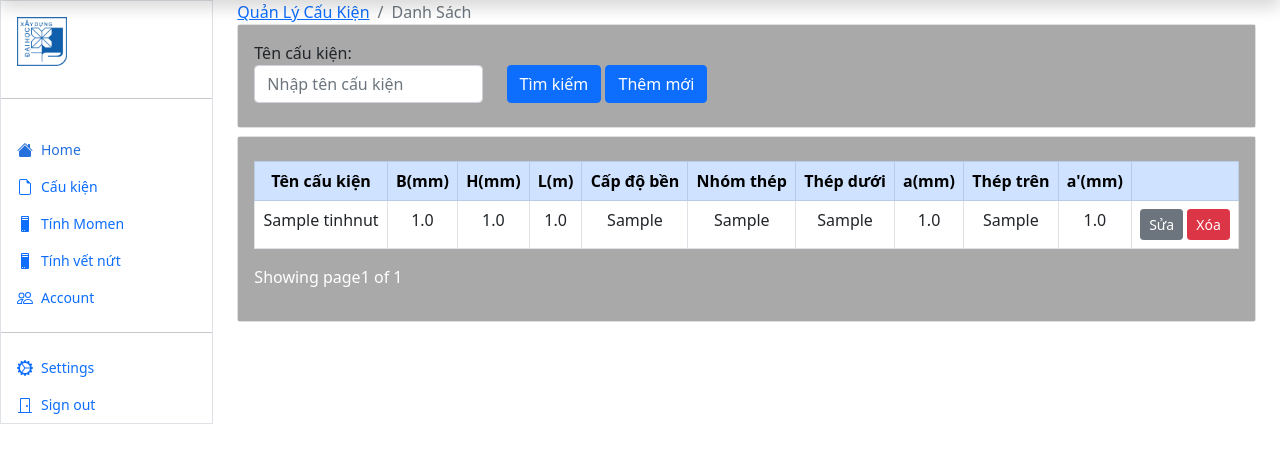
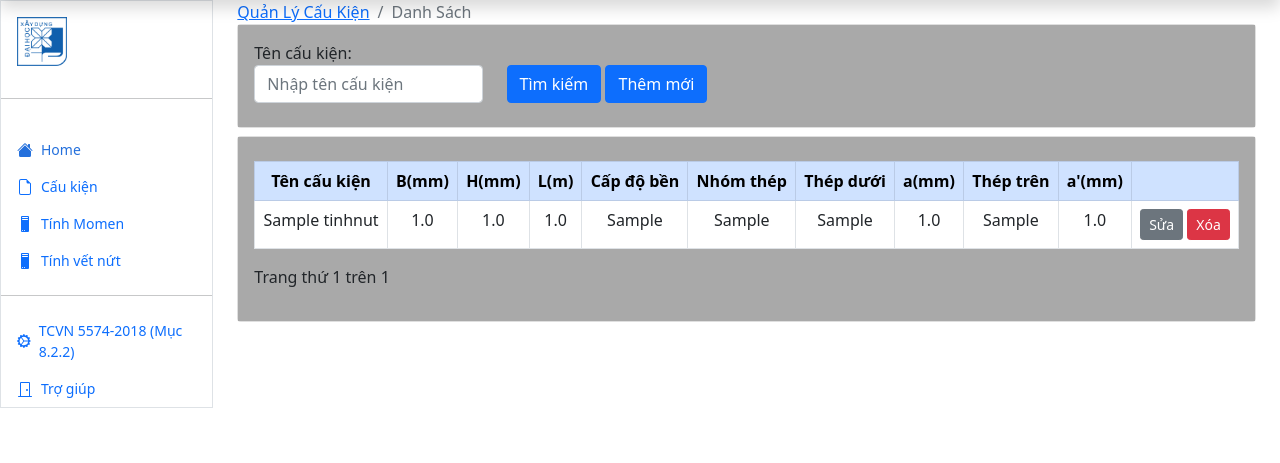
Before and after one commit to loizigg/DATN, a Django app: page /caukien in a window 1280 px wide. Shown: the part 48-511 px from the top of the page. Run offline with Django 5.2, Linux system fonts and the light colour scheme; tables that the repository leaves empty hold one stand-in row (values such as "Sample post"); some libraries are stand-ins or nearby versions.

Commit message:
finalcode

```diff
--- a/DATNTin/Webtinhnut/urls.py
+++ b/DATNTin/Webtinhnut/urls.py
@@ -9,4 +9,5 @@ urlpatterns = [
     path('tinhmomen',views.tinhmomen,name='tinhmomen'),
     path('tinhvetvut',views.tinhvetnut,name='tinhvetnut'),
     path('export-excel',views.export_excel,name='export-excel'),
+    path('help',views.help_tt,name='help')
 ]
--- a/DATNTin/Webtinhnut/views.py
+++ b/DATNTin/Webtinhnut/views.py
@@ -463,7 +463,8 @@ def export_excel(request):
     # Thêm nội dung cho file Excel vào response (tùy chọn)
 
     return response
-
+def help_tt(request):
+    return render(request,'help.html')
 def get_connection():
     connection = psycopg2.connect(
             user="postgres",
--- a/DATNTin/template/Webtinhnut/caukien.html
+++ b/DATNTin/template/Webtinhnut/caukien.html
@@ -69,18 +69,18 @@
                     </tbody>
                 </table>
                 <div class="pagination-container">
-                    <div class="" style="color: white;">
-                        Showing page{{ page_obj.number }} of {{ page_obj.paginator.num_pages }}
+                    <div class="">
+                        Trang thứ {{ page_obj.number }} trên {{ page_obj.paginator.num_pages }}
                     </div>
 
                     <ul class="pagination align-right float-end mr-auto">
                     {% if page_obj.has_previous %}
-                        <li{% if page_obj.number == 1 %} class="page-item active"{% endif %}><a class="page-link" href = "?page=1">&laquo; 1</a></li>
-                        <li class= "page-item"><a class="page-link" href="?page={{ page_obj.previous_page_number }}">Previous</a></li>
+                        <li{% if page_obj.number == 1 %} class="page-item active"{% endif %}><a class="btn btn-sm btn-primary" href = "?page=1">&laquo; 1</a></li>
+                        <li class= "page-item"><a class="btn btn-sm btn-primary" href="?page={{ page_obj.previous_page_number }}">Previous</a></li>
                     {% endif %}
                     {% if page_obj.has_next %}
-                        <li class"page-item"><a class="page-link" href="?page={{ page_obj.next_page_number }}">Next</a></li>
-                        <li class"page-item"><a class="page-link" href="?page={{ page_obj.paginator.num_pages }}">{{ page_obj.paginator.num_pages}} &raquo;</a></li>
+                        <li class"page-item"><a class="btn btn-sm btn-primary" href="?page={{ page_obj.next_page_number }}">Next</a></li>
+                        <li class"page-item"><a class="btn btn-sm btn-primary" href="?page={{ page_obj.paginator.num_pages }}">{{ page_obj.paginator.num_pages}} &raquo;</a></li>
                     {% endif %}
                     </ul>
                 </div>
--- a/DATNTin/template/partials/_sidebar.html
+++ b/DATNTin/template/partials/_sidebar.html
@@ -33,25 +33,19 @@
             Tính vết nứt
           </a>
         </li>
-        <li class="nav-item">
-          <a class="nav-link d-flex align-items-center gap-2" href="#">
-            <svg class="bi"><use xlink:href="#people"/></svg>
-            Account
-          </a>
-        </li>
       <hr class="my-3">
 
       <ul class="nav flex-column mb-auto">
         <li class="nav-item">
-          <a class="nav-link d-flex align-items-center gap-2" href="#">
+          <a class="nav-link d-flex align-items-center gap-2" href="https://rds.com.vn/TCXD1/TCVN5574-2018.pdf">
             <svg class="bi"><use xlink:href="#gear-wide-connected"/></svg>
-            Settings
+            TCVN 5574-2018 (Mục 8.2.2)
           </a>
         </li>
         <li class="nav-item">
-          <a class="nav-link d-flex align-items-center gap-2" href="#">
+          <a class="nav-link d-flex align-items-center gap-2" href="{% url "help" %}">
             <svg class="bi"><use xlink:href="#door-closed"/></svg>
-            Sign out
+            Trợ giúp
           </a>
         </li>
       </ul>
```
Also changed, not shown: DATNTin/template/help.html (added, +9 -0 lines), DATNTin/Webtinhnut/static/img/favicons/download.jpg (deleted), DATNTin/Webtinhnut/static/img/favicons/fb.png (added), DATNTin/Webtinhnut/static/img/favicons/gmail.jpg (added).
